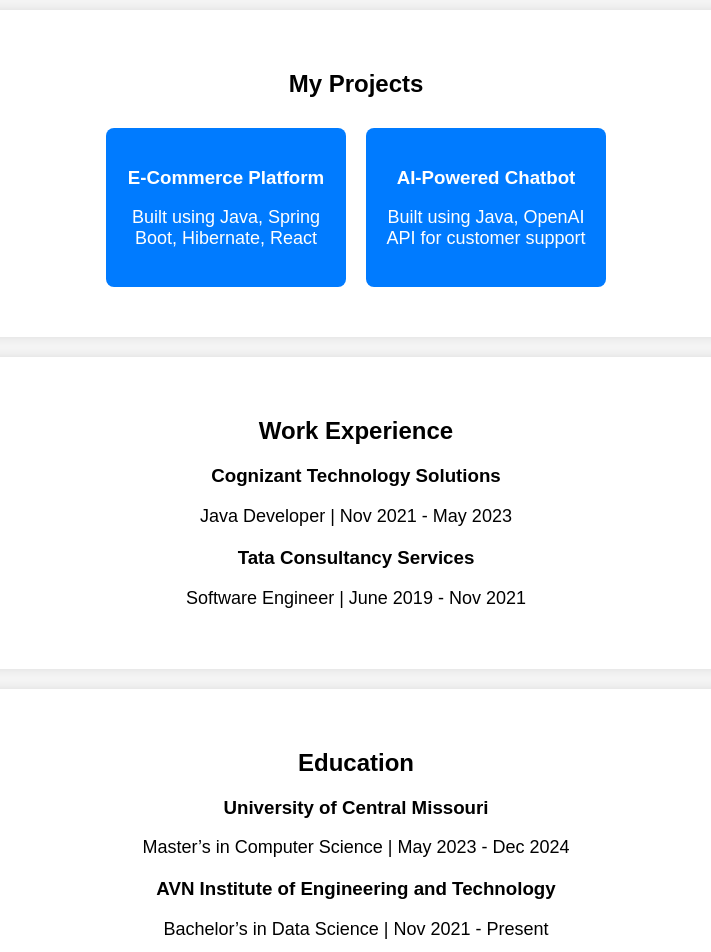
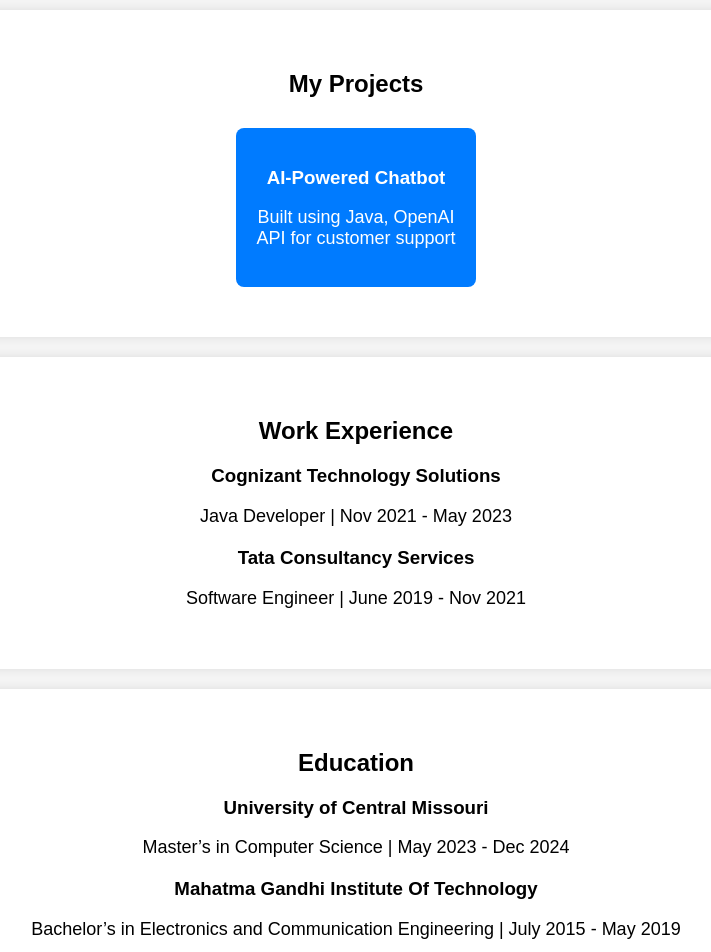
Before and after one commit to varalavarsha111/varalavarsha111.github.io, a plain HTML site: page index.html in a window 1280 px wide. Shown: the part 320-1272 px from the top of the page, without its empty margins (284-995 px from the left). Drawn offline with Linux system fonts and the light colour scheme.

Commit message:
Update index.html

```diff
--- a/index.html
+++ b/index.html
@@ -9,7 +9,7 @@
 <body>
     <header>
         <div class="container">
-            <img src="images/MyImage.jpg" alt="Varsha's Photo" class="profile-pic">
+            <img src="MyImage.jpg" alt="Varsha's Photo" class="profile-pic">
             <h1>Varsha Varala</h1>
             <p>Java Developer | Full Stack Enthusiast | Cloud & AI Learner</p>
         </div>
@@ -18,10 +18,6 @@
     <section id="projects">
         <h2>My Projects</h2>
         <div class="project-list">
-            <a href="https://github.com/varalavarsha111/ecommerce" class="project-card">
-                <h3>E-Commerce Platform</h3>
-                <p>Built using Java, Spring Boot, Hibernate, React</p>
-            </a>
             <a href="https://github.com/varalavarsha111/chatbot" class="project-card">
                 <h3>AI-Powered Chatbot</h3>
                 <p>Built using Java, OpenAI API for customer support</p>
@@ -48,8 +44,8 @@
             <p>Master’s in Computer Science | May 2023 - Dec 2024</p>
         </div>
         <div class="education-item">
-            <h3>AVN Institute of Engineering and Technology</h3>
-            <p>Bachelor’s in Data Science | Nov 2021 - Present</p>
+            <h3>Mahatma Gandhi Institute Of Technology</h3>
+            <p>Bachelor’s in Electronics and Communication Engineering | July 2015 - May 2019</p>
         </div>
     </section>
 
```
